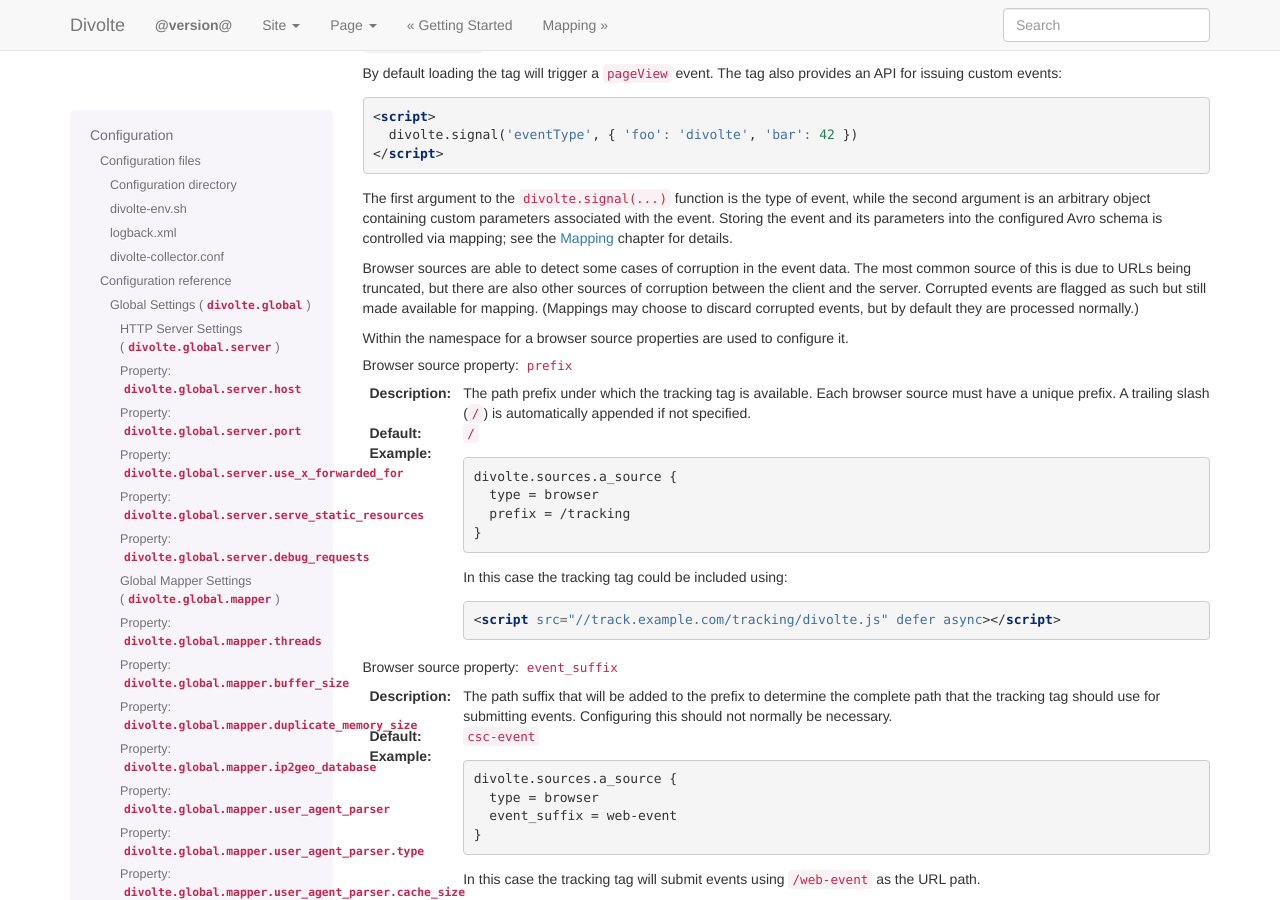
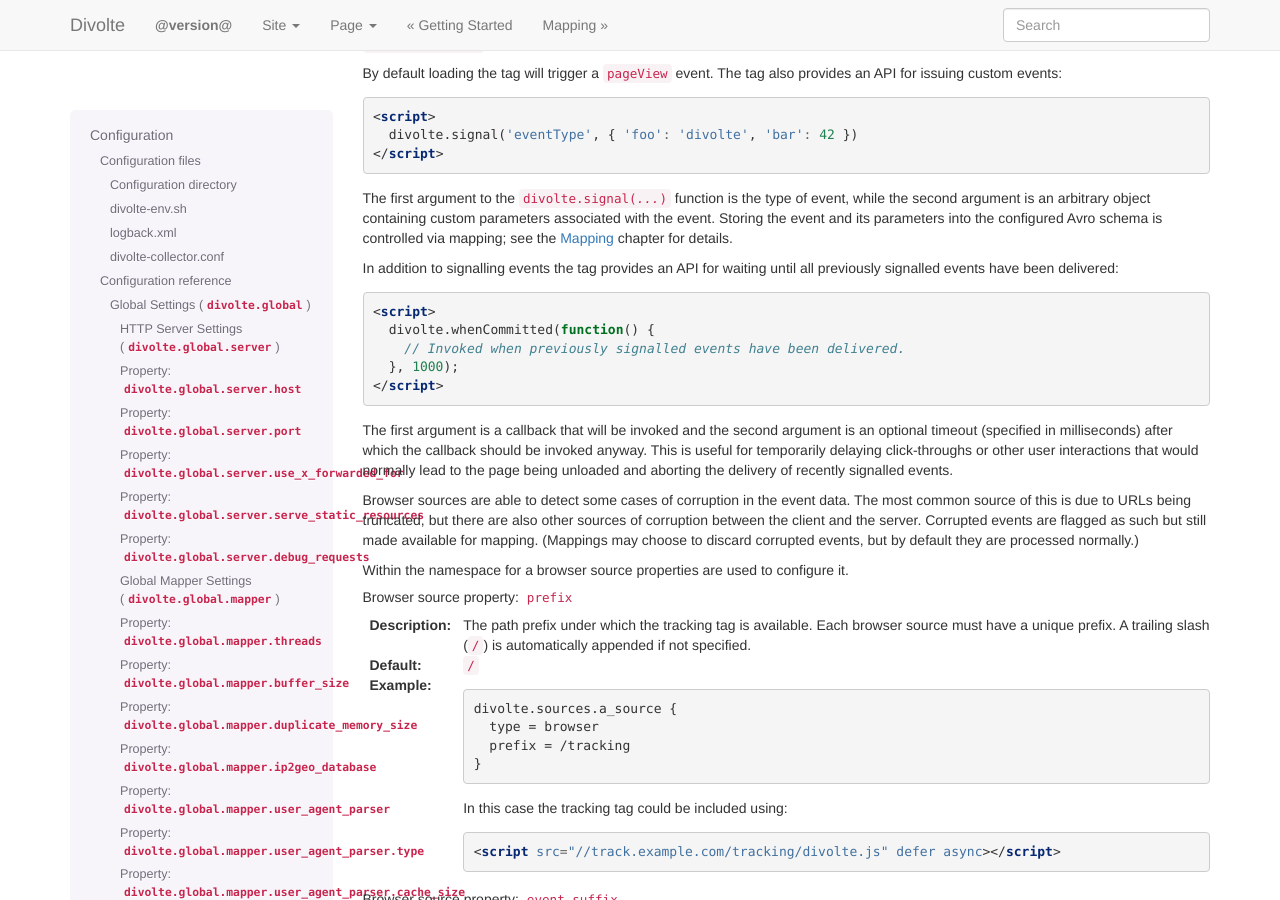
Before and after one commit to divolte/divolte-collector, a Sphinx documentation site: the page built from docs/configuration.rst, in a window 1280 px wide and 900 px high, scrolled down 8315 px. Built offline with Sphinx 7.4.7, drawn with Linux system fonts in a browser that asks for light colours; nearby versions of some CDN libraries; library files that are not in the unit come from our copies.

Commit message:
Document the new whenCommitted() call that the browser tag makes available.

```diff
--- a/docs/configuration.rst
+++ b/docs/configuration.rst
@@ -529,6 +529,18 @@ events:
   </script>
 
 The first argument to the :samp:`divolte.signal({...})` function is the type of event, while the second argument is an arbitrary object containing custom parameters associated with the event. Storing the event and its parameters into the configured Avro schema is controlled via mapping; see the :doc:`mapping_reference` chapter for details.
+
+In addition to signalling events the tag provides an API for waiting until all previously signalled events have been delivered:
+
+.. code-block:: html
+
+  <script>
+    divolte.whenCommitted(function() {
+      // Invoked when previously signalled events have been delivered.
+    }, 1000);
+  </script>
+
+The first argument is a callback that will be invoked and the second argument is an optional timeout (specified in milliseconds) after which the callback should be invoked anyway. This is useful for temporarily delaying click-throughs or other user interactions that would normally lead to the page being unloaded and aborting the delivery of recently signalled events.
 
 Browser sources are able to detect some cases of corruption in the event data. The most common source of this is due to URLs being truncated, but there are also other sources of corruption between the client and the server. Corrupted events are flagged as such but still made available for mapping. (Mappings may choose to discard corrupted events, but by default they are processed normally.)
 
```
Also changed, not shown: docs/getting_started.rst (+39 -0 lines).
